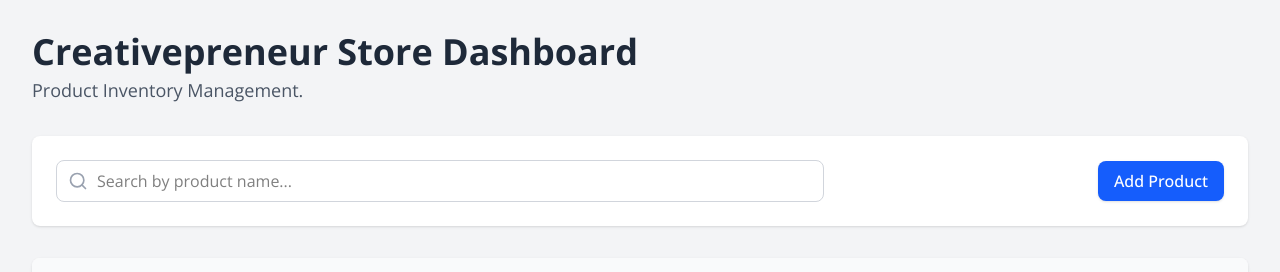
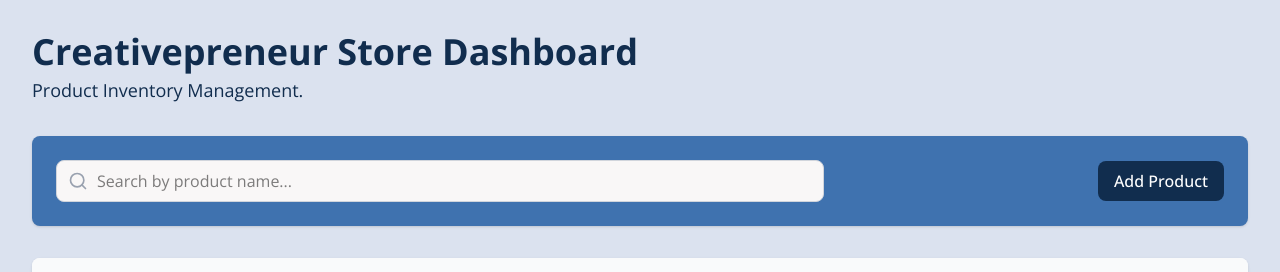
Before and after one commit to samuelmeliala/creativepreneur-store, a Next.js app: page / in a window 1280 px wide. Shown: the top 272 px of the page. Built offline with nearby package versions, Linux system fonts and the light colour scheme; no server answers; the database is empty.

Commit message:
Update colors

```diff
--- a/src/app/page.tsx
+++ b/src/app/page.tsx
@@ -7,6 +7,7 @@ import { db } from "../lib/firebase";
 import SearchInput from "../component/search";
 import { Product, Categories } from "../lib/data";
 import ProductTable from "../component/product_table";
+import { Button } from "../component/ui/button";
 
 type FirebaseProduct = Record<string, unknown>;
 const categoryList: Categories[] = [
@@ -93,7 +94,7 @@ export default function ProductDashboard() {
     const result = products.filter((product) => {
       if (!normalizedTerm) return true;
 
-      const haystacks = [product.nama_produk, product.nama, product.nama_bisnis];
+      const haystacks = [product.nama_produk, product.nama, product.nama_bisnis, product.nim];
 
       return haystacks.some((value) =>
         (value ?? "").toLowerCase().includes(normalizedTerm)
@@ -117,16 +118,16 @@ export default function ProductDashboard() {
   }, [products, searchTerm, sortKey, sortOrder]);
 
   return (
-    <div className="min-h-screen bg-gray-100 font-sans p-4 sm:p-6 lg:p-8">
+    <div className="min-h-screen bg-[#DBE2EF] font-sans p-4 sm:p-6 lg:p-8">
       <div className="max-w-full mx-auto">
         <header className="mb-8">
-          <h1 className="text-4xl font-bold text-gray-800">Creativepreneur Store Dashboard</h1>
-          <p className="text-lg text-gray-600 mt-1">
+          <h1 className="text-4xl font-bold text-[#112D4E]">Creativepreneur Store Dashboard</h1>
+          <p className="text-lg text-[#112D4E] mt-1">
             Product Inventory Management.
           </p>
         </header>
 
-        <div className="bg-white rounded-lg shadow p-6 mb-8">
+        <div className="bg-[#3F72AF] rounded-lg shadow p-6 mb-8">
           <div className="flex flex-col gap-4 sm:flex-row sm:items-center sm:justify-between">
             <div className="w-full sm:flex-1 sm:max-w-3xl">
               <SearchInput
@@ -135,11 +136,10 @@ export default function ProductDashboard() {
                 onClear={() => setSearchTerm("")}
               />
             </div>
-            <Link
-              href="/newproduct"
-              className="inline-flex items-center justify-center rounded-lg bg-blue-600 px-4 py-2 font-medium text-white shadow transition-colors hover:bg-blue-700"
-            >
-              Add Product
+            <Link href="/newproduct">
+              <Button>
+                Add Product
+              </Button>
             </Link>
           </div>
         </div>
--- a/src/component/search.tsx
+++ b/src/component/search.tsx
@@ -15,7 +15,7 @@ const SearchInput: React.FC<SearchInputProps> = ({ value, onChange, onClear }) =
       placeholder="Search by product name..."
       value={value}
       onChange={e => onChange(e.target.value)}
-      className="w-full pl-10 pr-10 py-2 border border-gray-300 rounded-lg focus:ring-2 focus:ring-blue-500 focus:border-blue-500 transition-shadow text-black"
+      className="w-full pl-10 pr-10 py-2 bg-[#F9F7F7] border border-gray-300 rounded-lg focus:ring-2 focus:ring-blue-500 focus:border-blue-500 transition-shadow text-black"
     />
     {value && (
       <button onClick={onClear} className="absolute right-3 top-1/2 -translate-y-1/2 text-gray-400 hover:text-gray-600">
--- a/src/component/ui/button.tsx
+++ b/src/component/ui/button.tsx
@@ -16,7 +16,7 @@ export const Button: React.FC<ButtonProps> = ({
 
   switch (variant) {
     case "primary":
-      styles = "bg-blue-600 text-white hover:bg-blue-700";
+      styles = "bg-[#112D4E] text-white hover:bg-[#0B1F36]";
       break;
     case "secondary":
       styles = "bg-gray-200 text-gray-700 hover:bg-gray-300";
```
